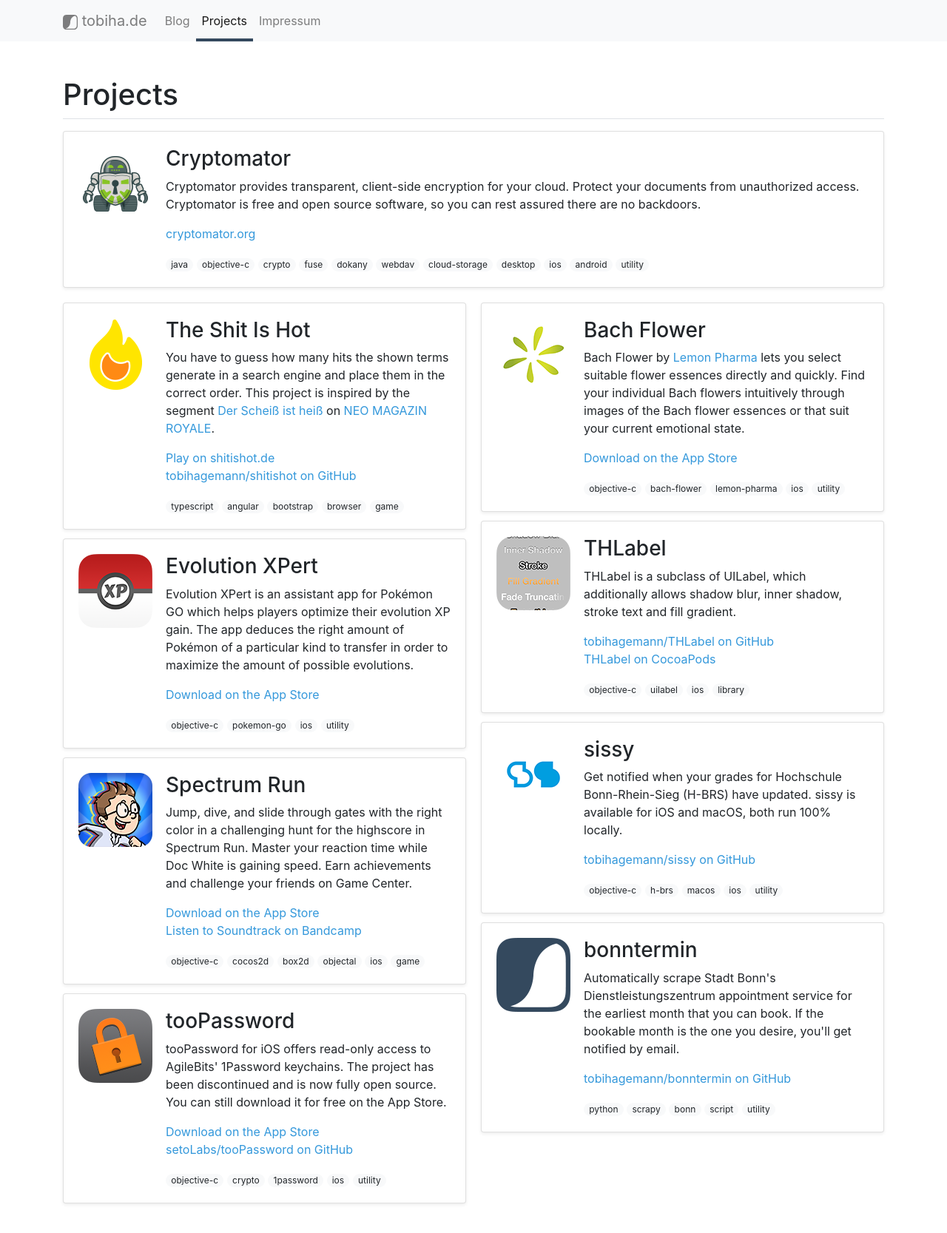
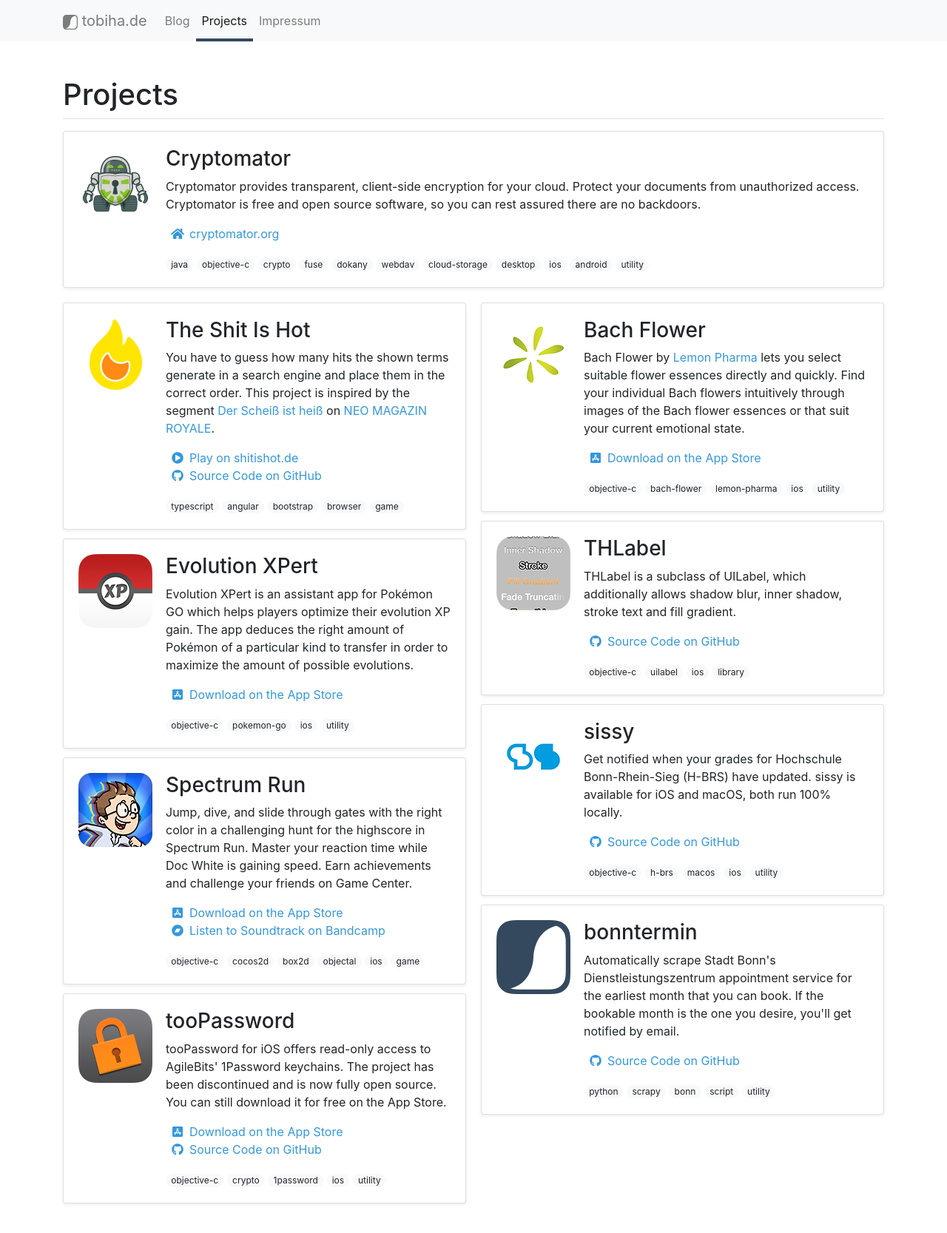
Before and after one commit to tobihagemann/tobihagemann.github.io, a Jekyll site: the page built from projects.html, in a window 1280 px wide, cut to the strip 0-1698 px from the top of the page. Shown: the top 1667 px of the strip at 74% size. Built offline with Jekyll 4.4.1, drawn with Linux system fonts in a browser that asks for light colours; nearby versions of some CDN libraries.

Commit message:
Updated projects

```diff
--- a/_includes/head.html
+++ b/_includes/head.html
@@ -21,6 +21,7 @@
   <meta property="og:image:width" content="1200"/>
   <meta property="og:image:height" content="630"/>
 
+  <link rel="stylesheet" href="https://use.fontawesome.com/releases/v5.0.13/css/all.css" integrity="sha384-DNOHZ68U8hZfKXOrtjWvjxusGo9WQnrNx2sqG0tfsghAvtVlRW3tvkXWZh58N9jp" crossorigin="anonymous">
   <link rel="stylesheet" href="{{ "/css/main.css" | prepend: site.baseurl }}">
 {% for stylesheet in page.stylesheets %}
   <link rel="stylesheet" href="{{ stylesheet | prepend: site.baseurl }}">
--- a/css/main.scss
+++ b/css/main.scss
@@ -190,3 +190,10 @@
   -webkit-animation-iteration-count: 1;
   animation-iteration-count: 1;
 }
+
+//
+// Font Awesome
+//
+.fa-ul {
+  margin-left: 2em;
+}
--- a/projects.html
+++ b/projects.html
@@ -13,8 +13,8 @@
   links:
   - url: https://cryptomator.org/
     text: cryptomator.org
+    icon: fas fa-home
   tags: [java, objective-c, crypto, fuse, dokany, webdav, cloud-storage, desktop, ios, android, utility]
-
 projects:
 - title: The Shit Is Hot
   img: /assets/projects/shitishot.png
@@ -24,8 +24,10 @@
   links:
   - url: https://shitishot.de/
     text: Play on shitishot.de
+    icon: fas fa-play-circle
   - url: https://github.com/tobihagemann/shitishot
-    text: tobihagemann/shitishot on GitHub
+    text: Source Code on GitHub
+    icon: fab fa-github
   tags: [typescript, angular, bootstrap, browser, game]
 - title: Evolution XPert
   img: /assets/projects/evolution-xpert.png
@@ -35,6 +37,7 @@
   links:
   - url: https://itunes.apple.com/app/id1135176839
     text: Download on the App Store
+    icon: fab fa-app-store-ios
   tags: [objective-c, pokemon-go, ios, utility]
 - title: Spectrum Run
   img: /assets/projects/spectrum-run.png
@@ -44,8 +47,10 @@
   links:
   - url: https://itunes.apple.com/app/id516387678
     text: Download on the App Store
+    icon: fab fa-app-store-ios
   - url: https://tobiha.bandcamp.com/album/spectrum-run
     text: Listen to Soundtrack on Bandcamp
+    icon: fab fa-bandcamp
   tags: [objective-c, cocos2d, box2d, objectal, ios, game]
 - title: tooPassword
   img: /assets/projects/toopassword.png
@@ -55,8 +60,10 @@
   links:
   - url: https://itunes.apple.com/app/id596958240
     text: Download on the App Store
+    icon: fab fa-app-store-ios
   - url: https://github.com/setoLabs/tooPassword
-    text: setoLabs/tooPassword on GitHub
+    text: Source Code on GitHub
+    icon: fab fa-github
   tags: [objective-c, crypto, 1password, ios, utility]
 - title: Bach Flower
   img: /assets/projects/bach-flower.png
@@ -66,6 +73,7 @@
   links:
   - url: https://itunes.apple.com/app/id889650118
     text: Download on the App Store
+    icon: fab fa-app-store-ios
   tags: [objective-c, bach-flower, lemon-pharma, ios, utility]
 - title: THLabel
   img: /assets/projects/thlabel.png
@@ -74,9 +82,8 @@
     THLabel is a subclass of UILabel, which additionally allows shadow blur, inner shadow, stroke text and fill gradient.
   links:
   - url: https://github.com/tobihagemann/THLabel
-    text: tobihagemann/THLabel on GitHub
-  - url: https://cocoapods.org/pods/THLabel
-    text: THLabel on CocoaPods
+    text: Source Code on GitHub
+    icon: fab fa-github
   tags: [objective-c, uilabel, ios, library]
 - title: sissy
   img: /assets/projects/sissy.png
@@ -85,14 +92,16 @@
     Get notified when your grades for Hochschule Bonn-Rhein-Sieg (H-BRS) have updated. sissy is available for iOS and macOS, both run 100% locally.
   links:
   - url: https://github.com/tobihagemann/sissy
-    text: tobihagemann/sissy on GitHub
+    text: Source Code on GitHub
+    icon: fab fa-github
   tags: [objective-c, h-brs, macos, ios, utility]
 - title: bonntermin
   text: >
     Automatically scrape Stadt Bonn's Dienstleistungszentrum appointment service for the earliest month that you can book. If the bookable month is the one you desire, you'll get notified by email.
   links:
   - url: https://github.com/tobihagemann/bonntermin
-    text: tobihagemann/bonntermin on GitHub
+    text: Source Code on GitHub
+    icon: fab fa-github
   tags: [python, scrapy, bonn, script, utility]
 ---
 {% assign project = page.featured_project %}
@@ -105,11 +114,11 @@
       <div>
         <h2 class="card-title h3 mb-2">{{ project.title }}</h2>
         <p class="card-text">{{ project.text }}</p>
-        <p class="card-text">
+        <ul class="fa-ul">
 {% for link in project.links %}
-          <div><a href="{{ link.url }}" class="btn btn-link">{{ link.text }}</a></div>
+          <li><a href="{{ link.url }}" class="btn btn-link"><span class="fa-li"><i class="{{ link.icon }}"></i></span>{{ link.text }}</a></li>
 {% endfor %}
-        </p>
+        </ul>
         <div>
 {% for tag in project.tags %}
           <span class="badge badge-pill badge-light">{{ tag }}</span>
@@ -133,11 +142,11 @@
         <div>
           <h2 class="card-title h3 mb-2">{{ project.title }}</h2>
           <p class="card-text">{{ project.text }}</p>
-          <p class="card-text">
+          <ul class="fa-ul">
   {% for link in project.links %}
-            <div><a href="{{ link.url }}" class="btn btn-link">{{ link.text }}</a></div>
+            <li><a href="{{ link.url }}" class="btn btn-link"><span class="fa-li"><i class="{{ link.icon }}"></i></span>{{ link.text }}</a></li>
   {% endfor %}
-          </p>
+          </ul>
           <div>
   {% for tag in project.tags %}
             <span class="badge badge-pill badge-light">{{ tag }}</span>
```
